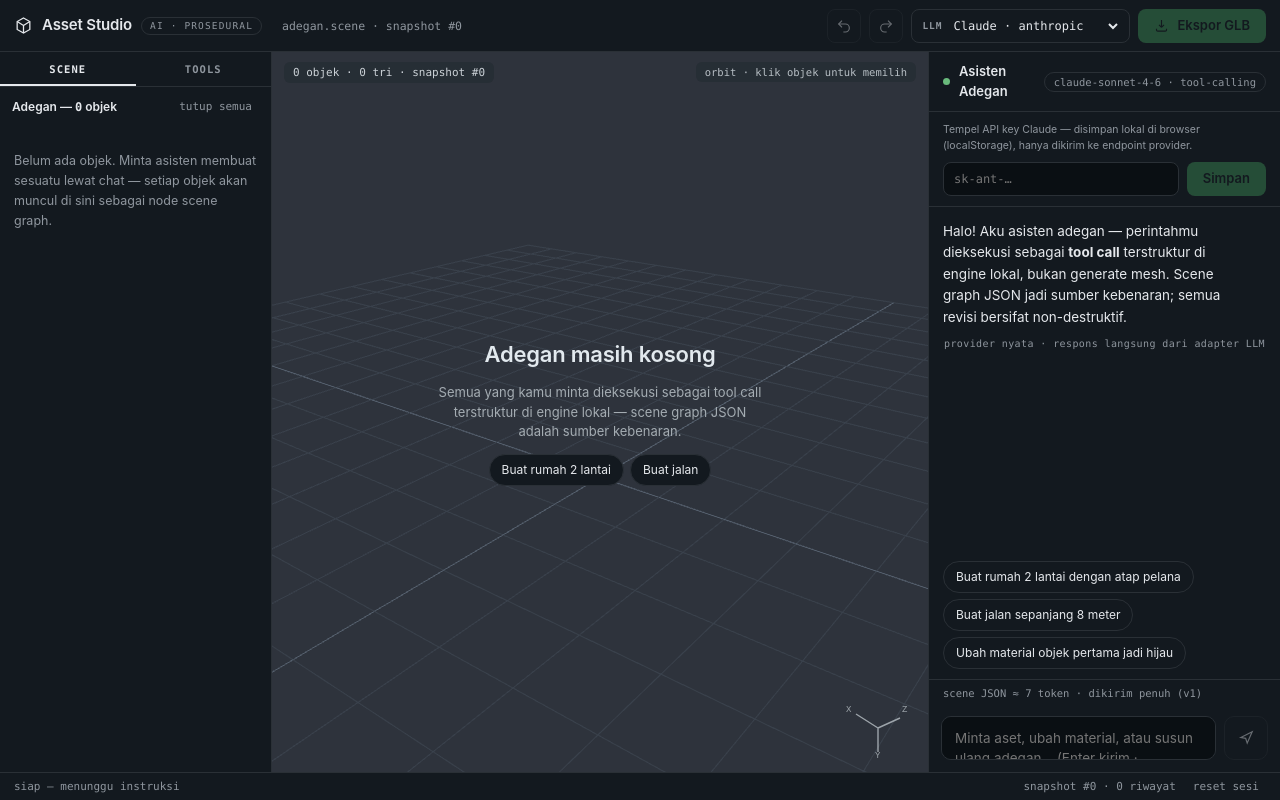
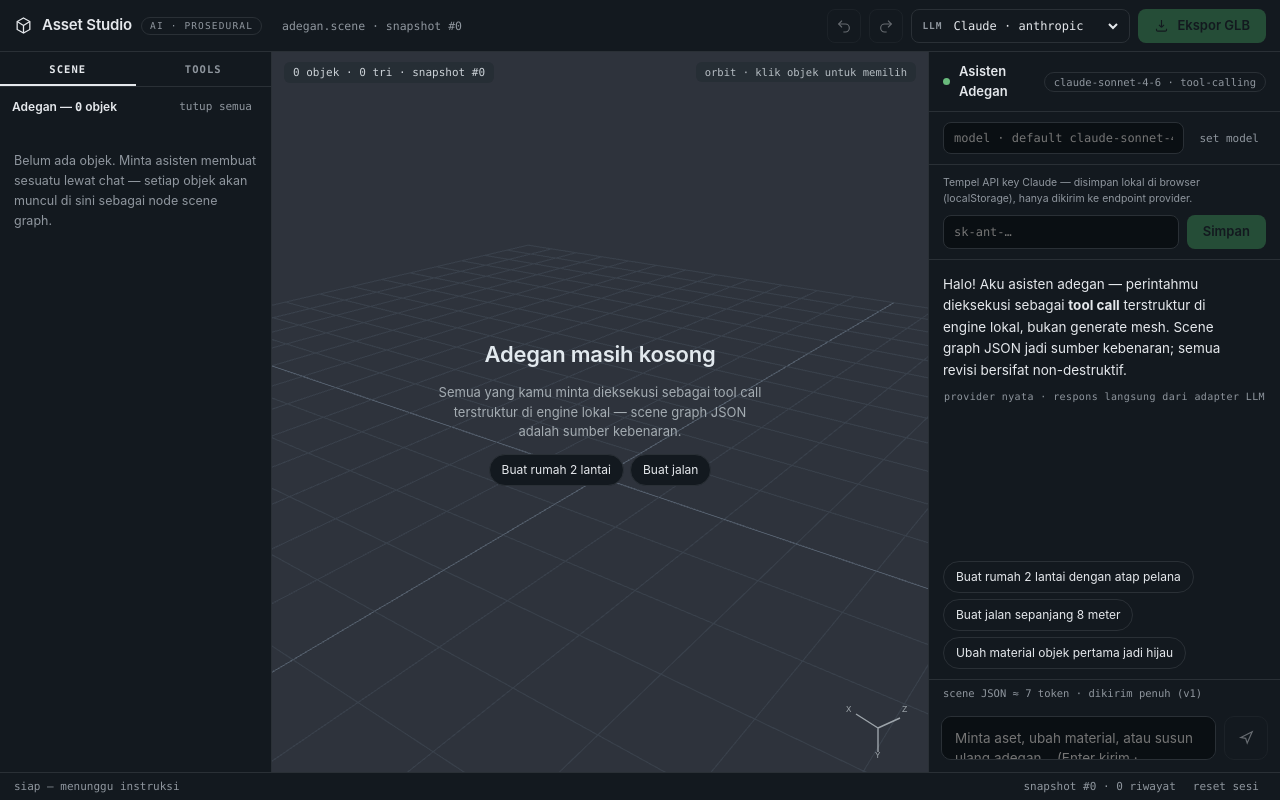
Before and after one commit to ibayers/3D-Generator, a Next.js app in the folder apps/web/: page / in a window 1280 px wide. Built offline with nearby package versions, Linux system fonts and the light colour scheme.

Commit message:
feat(web): model override input, thinking timer, honest rail copy

```diff
--- a/apps/web/src/components/ChatPanel.tsx
+++ b/apps/web/src/components/ChatPanel.tsx
@@ -2,7 +2,7 @@
 
 import { useEffect, useRef, useState, type ReactNode } from "react";
 import { useChatStore, type ChatEntry } from "../store/chatStore";
-import { useLlmStore, type Provider } from "../store/llmStore";
+import { DEFAULT_MODELS, useLlmStore, type Provider } from "../store/llmStore";
 import { useSceneStore } from "../store/sceneStore";
 
 const PROVIDER_LABEL: Record<Provider, string> = {
@@ -92,10 +92,12 @@ export default function ChatPanel() {
   const clearGlmApiKey = useLlmStore((s) => s.clearGlmApiKey);
   const clearN9RouterApiKey = useLlmStore((s) => s.clearN9RouterApiKey);
   const model = useLlmStore((s) => s.models[provider]);
+  const setModel = useLlmStore((s) => s.setModel);
 
   const scene = useSceneStore((s) => s.scene);
 
   const [input, setInput] = useState("");
+  const [modelInput, setModelInput] = useState("");
   const [keyInput, setKeyInput] = useState("");
   const threadRef = useRef<HTMLDivElement>(null);
   const textareaRef = useRef<HTMLTextAreaElement>(null);
@@ -110,6 +112,20 @@ export default function ChatPanel() {
   }, [entries.length, status]);
 
   const thinking = status === "thinking";
+
+  const [elapsed, setElapsed] = useState(0);
+  useEffect(() => {
+    if (status !== "thinking") {
+      setElapsed(0);
+      return;
+    }
+    const t0 = performance.now();
+    const id = window.setInterval(
+      () => setElapsed((performance.now() - t0) / 1000),
+      100,
+    );
+    return () => window.clearInterval(id);
+  }, [status]);
   const hasUserEntry = entries.some((e) => e.kind === "user");
   const tokenEstimate = Math.round(JSON.stringify(scene).length / 4);
 
@@ -145,6 +161,41 @@ export default function ChatPanel() {
         <span className="provider-chip num">
           {`${model} · tool-calling`}
         </span>
+      </div>
+
+      <div className="keyform">
+        <div className="keyrow">
+          <input
+            className="num"
+            type="text"
+            value={modelInput}
+            onChange={(e) => setModelInput(e.target.value)}
+            placeholder={`model · default ${DEFAULT_MODELS[provider]}`}
+            aria-label={`Override model ${PROVIDER_LABEL[provider]}`}
+            style={{ flex: 1 }}
+          />
+          <button
+            className="ghost"
+            type="button"
+            disabled={thinking || !modelInput.trim()}
+            onClick={() => {
+              setModel(provider, modelInput.trim());
+              setModelInput("");
+            }}
+          >
+            set model
+          </button>
+          {model !== DEFAULT_MODELS[provider] && (
+            <button
+              className="ghost"
+              type="button"
+              disabled={thinking}
+              onClick={() => setModel(provider, "")}
+            >
+              reset
+            </button>
+          )}
+        </div>
       </div>
 
       {!apiKey && (
@@ -209,7 +260,7 @@ export default function ChatPanel() {
               <i />
               <i />
             </span>
-            <span>menyusun rencana…</span>
+            <span>{`menyusun rencana… ${elapsed.toFixed(1)}s`}</span>
           </div>
         )}
       </div>
--- a/apps/web/src/components/SceneRail.tsx
+++ b/apps/web/src/components/SceneRail.tsx
@@ -72,8 +72,11 @@ const LAYER1_TOOLS = [
 ];
 
 const LAYER2_TOOLS = [
-  { tn: "create_house(floors, roof_style)", comp: "= extrude ×2 + array" },
-  { tn: "create_road(length, width)", comp: "= extrude ×1" },
+  {
+    tn: "create_house(floors, roof_style)",
+    comp: "= extrude dinding + band + atap",
+  },
+  { tn: "create_road(path, width)", comp: "= extrude ×1" },
 ];
 
 const TOOL_TAGS = [
```
